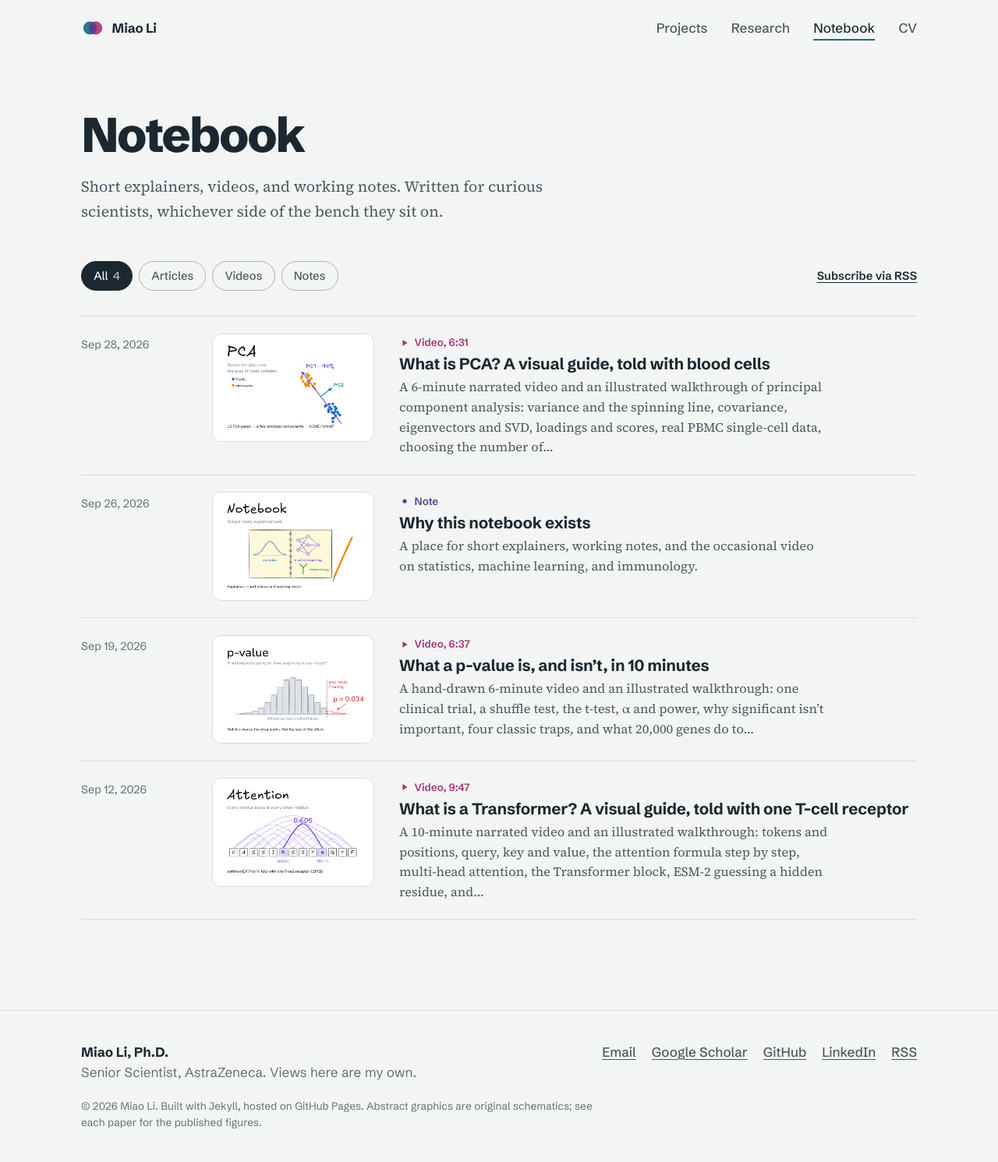
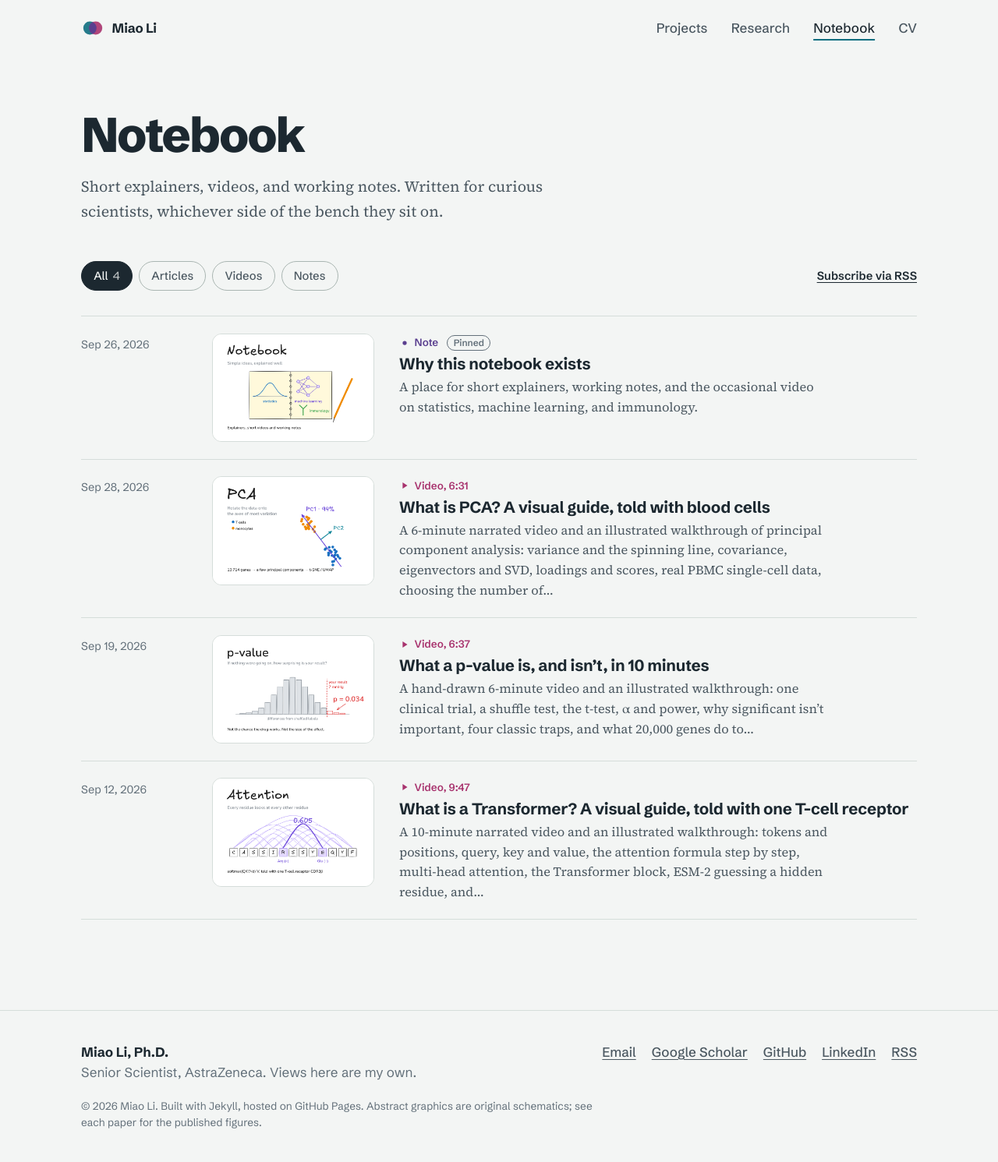
Before and after one commit to sys0507/sys0507.github.io, a Jekyll site: the page built from notebook/index.html, in a window 1280 px wide. Shown: the whole page at 78% size. Built offline with Jekyll 4.4.1, drawn with Linux system fonts in a browser that asks for light colours.

Commit message:
Notebook: pin 'Why this notebook exists' to the top of the list
Adds a pinned: true front-matter flag; pinned posts render first on the
Notebook page with a small 'Pinned' label. Home page list unchanged.

Co-Authored-By: Claude Opus 5.5 <noreply@anthropic.com>
Claude-Session: https://claude.ai/code/session_01Q3RyRHNauFDp5gBXLQT2zn

```diff
--- a/_includes/post-item.html
+++ b/_includes/post-item.html
@@ -12,6 +12,7 @@
         {%- when 'note' -%}<svg viewBox="0 0 16 16" aria-hidden="true"><circle cx="8" cy="8" r="3" fill="currentColor"/></svg>Note
         {%- else -%}<svg viewBox="0 0 16 16" aria-hidden="true"><path d="M3 4h10M3 8h10M3 12h6" stroke="currentColor" stroke-width="1.6" stroke-linecap="round"/></svg>Article, {{ po.content | number_of_words | divided_by: 220 | plus: 1 }} min read
       {%- endcase -%}
+      {%- if include.pin %}<span class="post-pin">Pinned</span>{% endif -%}
     </p>
     {%- assign hl = include.level | default: 3 -%}
     <h{{ hl }} class="post-title"><a href="{{ po.url | relative_url }}">{{ po.title | smartify }}</a></h{{ hl }}>
--- a/assets/css/main.css
+++ b/assets/css/main.css
@@ -311,6 +311,7 @@ html:has(.lightbox[open]) { overflow: hidden; }
 .post-format { display: inline-flex; align-items: center; gap: .35rem; font-size: .84rem; font-weight: 600; color: var(--research); margin-bottom: .3rem; }
 .post-format svg { width: 14px; height: 14px; }
 .format-video { color: var(--code); }
+.post-pin { margin-left: .35rem; padding: 0 .45rem; border: 1px solid currentColor; border-radius: 999px; font-size: .74rem; font-weight: 600; line-height: 1.5; color: var(--ink-3); }
 .format-note { color: var(--merge); }
 .post-title { font-size: 1.28rem; font-weight: 650; letter-spacing: -.01em; }
 .post-desc { font-family: var(--font-serif); font-size: 1.02rem; line-height: 1.58; color: var(--ink-2); margin-top: .35rem; max-width: 64ch; }
--- a/notebook/index.html
+++ b/notebook/index.html
@@ -15,7 +15,8 @@ lede: "Short explainers, videos, and working notes. Written for curious scientis
 <p class="filter-status visually-hidden" aria-live="polite" data-filter-status="posts"></p>
 {%- if site.posts.size > 0 %}
 <ol class="post-list post-list--page" role="list" data-filter-target="posts">
-  {%- for po in site.posts %}{% include post-item.html post=po level=2 fig=true %}{% endfor %}
+  {%- for po in site.posts %}{% if po.pinned %}{% include post-item.html post=po level=2 fig=true pin=true %}{% endif %}{% endfor %}
+  {%- for po in site.posts %}{% unless po.pinned %}{% include post-item.html post=po level=2 fig=true %}{% endunless %}{% endfor %}
 </ol>
 {%- endif %}
 <p class="empty" data-filter-empty="posts" hidden>Nothing here yet. Try another filter, or subscribe via <a href="{{ '/feed.xml' | relative_url }}">RSS</a> to get the next one.</p>
```
Also changed, not shown: _posts/2026-09-26-why-this-notebook.md (+1 -0 lines), README.md.
